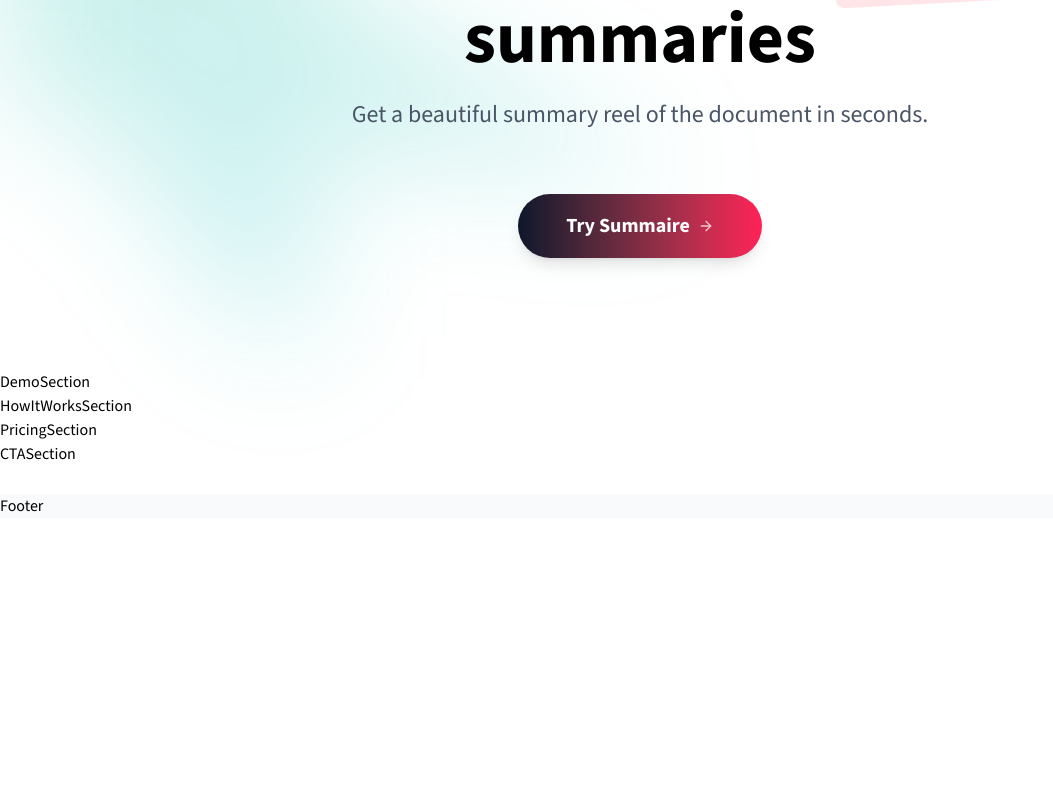
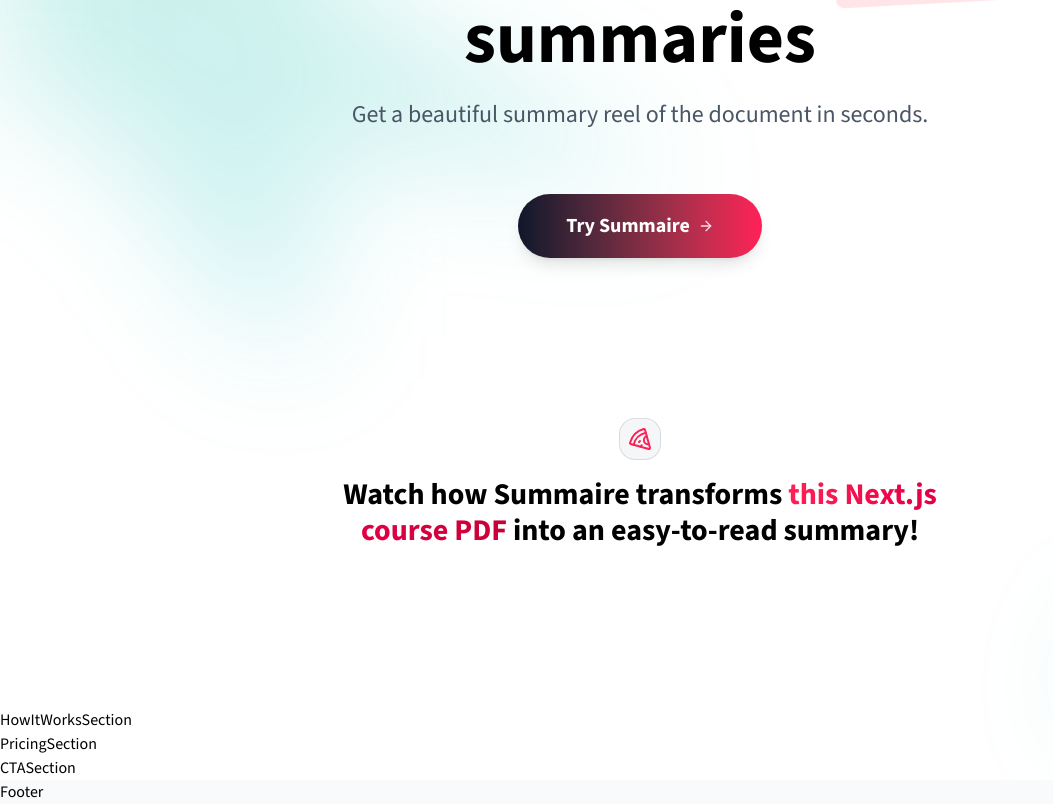
Before and after one commit to JacceyCode/summaire, a Next.js app: page / in a window 1280 px wide. Shown: the part 282-1086 px from the top of the page, without its empty margins (0-1053 px from the left). Before the commit the page ends 800 px from the top, so only its background shows below. Built offline with nearby package versions, Linux system fonts and the light colour scheme.

Commit message:
Demo Section

```diff
--- a/components/home/demo-section/index.tsx
+++ b/components/home/demo-section/index.tsx
@@ -1,5 +1,42 @@
+import { PizzaIcon } from "lucide-react";
+
 const DemoSection = () => {
-  return <div>DemoSection</div>;
+  return (
+    <section className="relative">
+      <div className="py-12 lg:py-24 max-w-5xl mx-auto px-4 sm:px-6 lg:px-8 lg:pt-12">
+        <div
+          aria-hidden="true"
+          className="pointer-events-none absolute inset-0 -z-10 transform-gpu overflow-hidden blur-3xl"
+        >
+          <div
+            className="relative left-[calc(50%+3rem)] aspect-1155/678 w-[36.125rem] -translate-x-1/2 bg-linear-to-br from-emerald-500 via-teal-500 to-cyan-500 opacity-30 sm:left-[calc(50%+36rem)] sm:w-[72.1875rem]"
+            style={{
+              clipPath:
+                "polygon(74.1% 44.1%, 100% 61.6%, 97.5% 26.9%, 85.5% 0.1%, 80.7% 2%, 72.5% 32.5%, 60.2% 62.4%, 52.4% 68.1%, 47.5% 58.3%, 45.2% 34.5%, 27.5% 76.7%, 0.1% 64.9%, 17.9% 100%, 27.6% 76.8%, 76.1% 97.7%, 74.1% 44.1%)",
+            }}
+          />
+        </div>
+        <div className="flex flex-col items-center text-center space-y-4">
+          <div className="inline-flex items-center justify-center p-2 rounded-2xl bg-gray-100/80 backdrop-blur-xs border border-gray-500/20 mb-4">
+            <PizzaIcon className="size-6 text-rose-500" />
+          </div>
+          <div className="text-center mb-16">
+            <h3 className="font-bold text-3xl max-w-2xl mx-auto px-4 sm:px-6">
+              Watch how Summaire transforms{" "}
+              <span className="bg-linear-to-r from-rose-500 to-rose-700 bg-clip-text text-transparent">
+                this Next.js course PDF
+              </span>{" "}
+              into an easy-to-read summary!
+            </h3>
+          </div>
+
+          <div className="flex justify-center items-center px-2 sm:px-4 lg:px-6">
+            {/* Summary Viewer */}
+          </div>
+        </div>
+      </div>
+    </section>
+  );
 };
 
 export default DemoSection;
```
